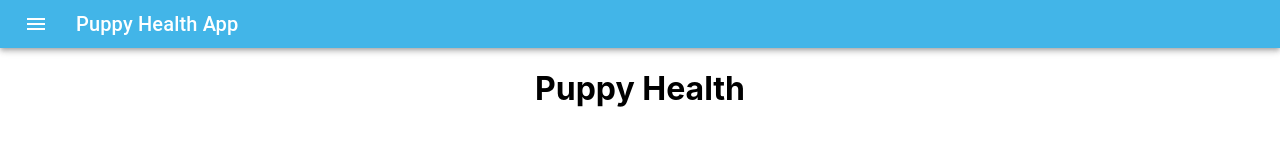
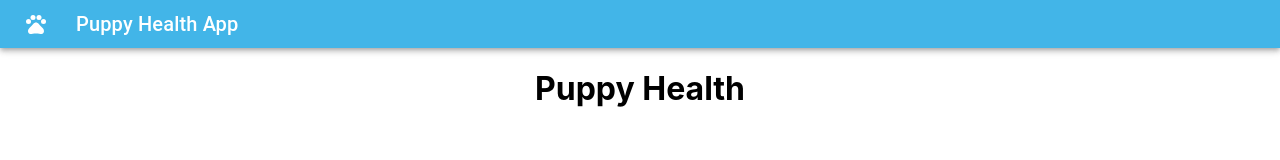
Before and after one commit to BrittanyBlake/puppy-health-app, a React (Create React App) app: page / in a window 1280 px wide. Shown: the top 160 px of the page. Built offline with nearby package versions, Linux system fonts and the light colour scheme.

Commit message:
replace menu with emoji

```diff
--- a/src/components/navbar/Navbar.js
+++ b/src/components/navbar/Navbar.js
@@ -3,7 +3,8 @@
 import Toolbar from '@material-ui/core/Toolbar';
 import Typography from '@material-ui/core/Typography';
 import IconButton from '@material-ui/core/IconButton';
-import MenuIcon from '@material-ui/icons/Menu';
+// import MenuIcon from '@material-ui/icons/Menu';
+import PetsIcon from '@material-ui/icons/Pets';
 import PropTypes from 'prop-types';
 import useStyles from './Navbar.styles';
 
@@ -20,7 +21,7 @@
             color="inherit"
             aria-label="menu"
           >
-            <MenuIcon />
+            <PetsIcon />
           </IconButton>
           <Typography variant="h6" color="inherit">
             Puppy Health App
```
